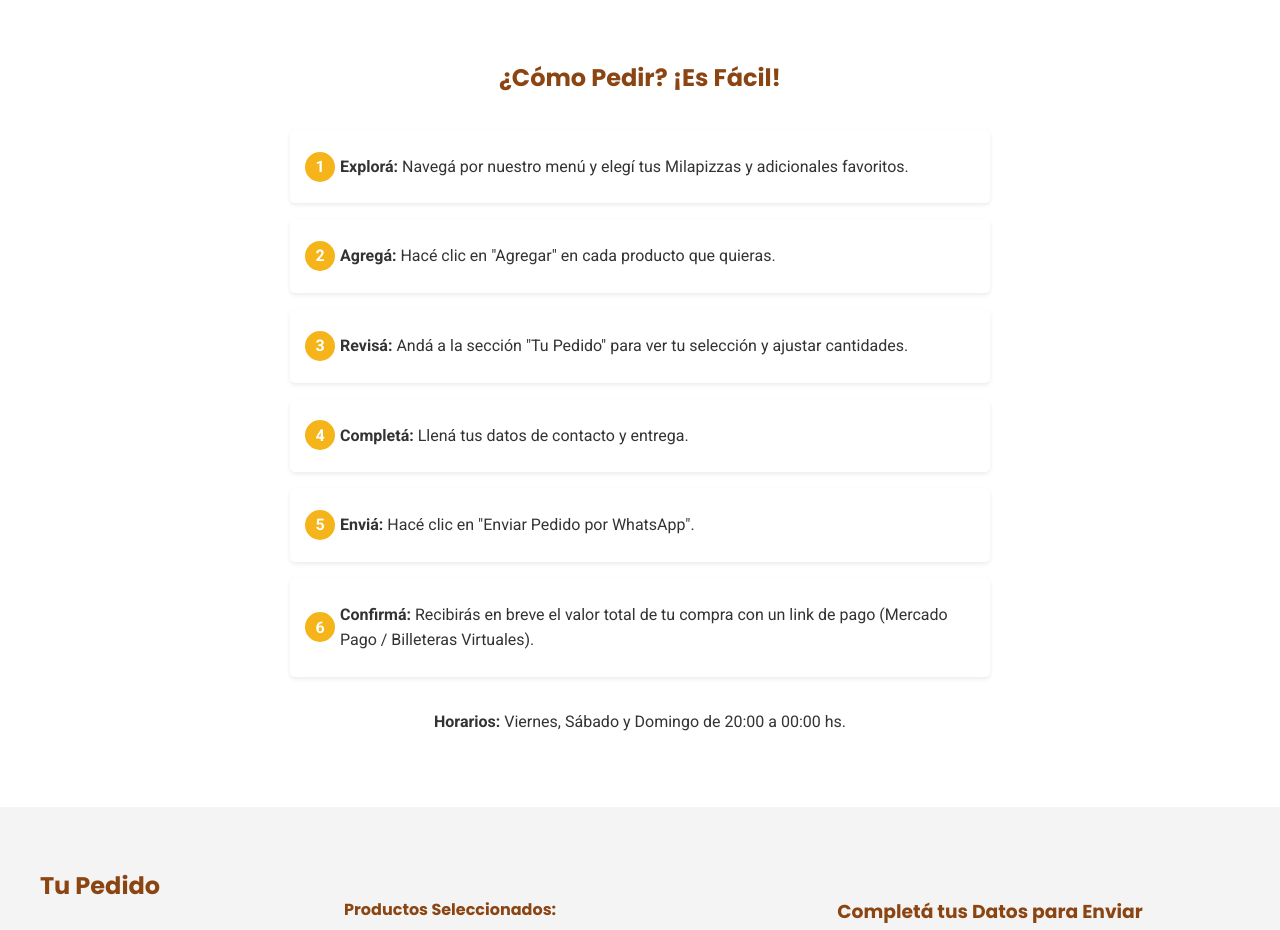
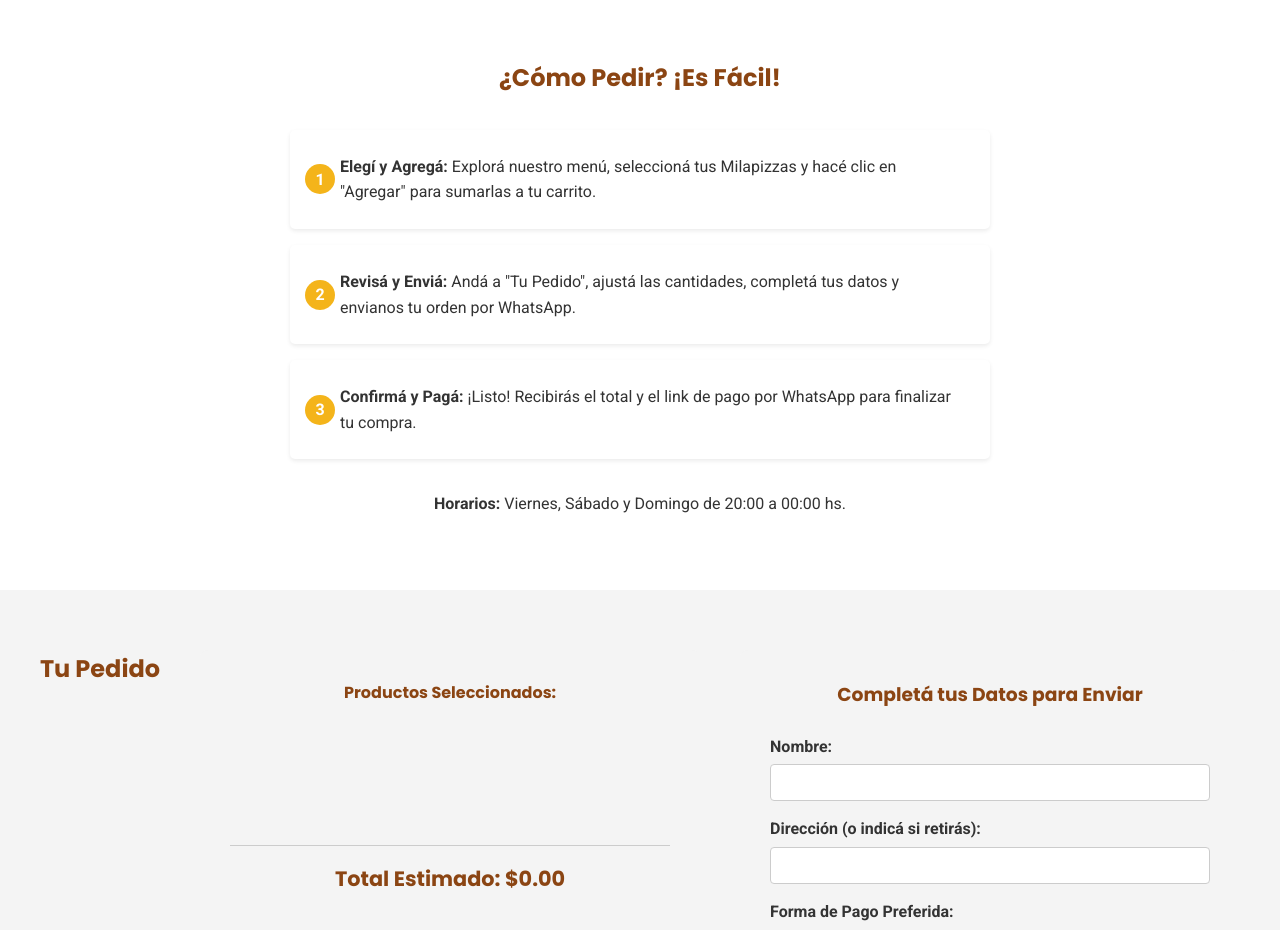
Before and after one commit to SIR8633/Milapizza_Memuno, a plain HTML site: page index.html in a window 1280 px wide. Shown: the part 2740-3670 px from the top of the page. Drawn offline with Linux system fonts and the light colour scheme.

Commit message:
Update index.html

```diff
--- a/index.html
+++ b/index.html
@@ -52,12 +52,9 @@
         <section id="como-pedir">
             <h2>¿Cómo Pedir? ¡Es Fácil!</h2>
             <ol>
-                <li><strong>Explorá:</strong> Navegá por nuestro menú y elegí tus Milapizzas y adicionales favoritos.</li>
-                <li><strong>Agregá:</strong> Hacé clic en "Agregar" en cada producto que quieras.</li>
-                <li><strong>Revisá:</strong> Andá a la sección "Tu Pedido" para ver tu selección y ajustar cantidades.</li>
-                <li><strong>Completá:</strong> Llená tus datos de contacto y entrega.</li>
-                <li><strong>Enviá:</strong> Hacé clic en "Enviar Pedido por WhatsApp".</li>
-                <li><strong>Confirmá:</strong> Recibirás en breve el valor total de tu compra con un link de pago (Mercado Pago / Billeteras Virtuales).</li>
+                <li><strong>Elegí y Agregá:</strong> Explorá nuestro menú, seleccioná tus Milapizzas y hacé clic en "Agregar" para sumarlas a tu carrito.</li>
+                <li><strong>Revisá y Enviá:</strong> Andá a "Tu Pedido", ajustá las cantidades, completá tus datos y envianos tu orden por WhatsApp.</li>
+                <li><strong>Confirmá y Pagá:</strong> ¡Listo! Recibirás el total y el link de pago por WhatsApp para finalizar tu compra.</li>
             </ol>
             <p><strong>Horarios:</strong> Viernes, Sábado y Domingo de 20:00 a 00:00 hs.</p>
         </section>
```
